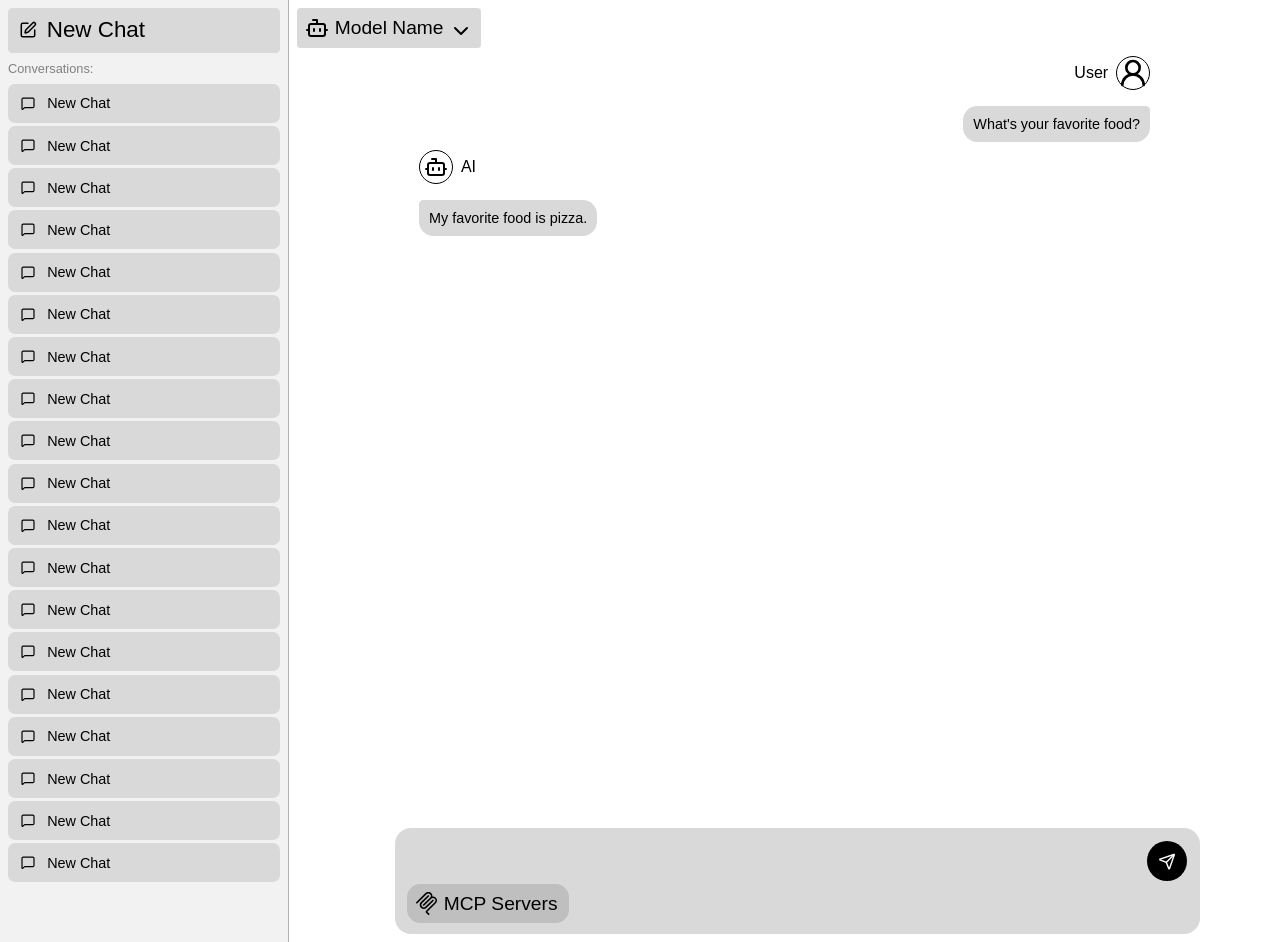
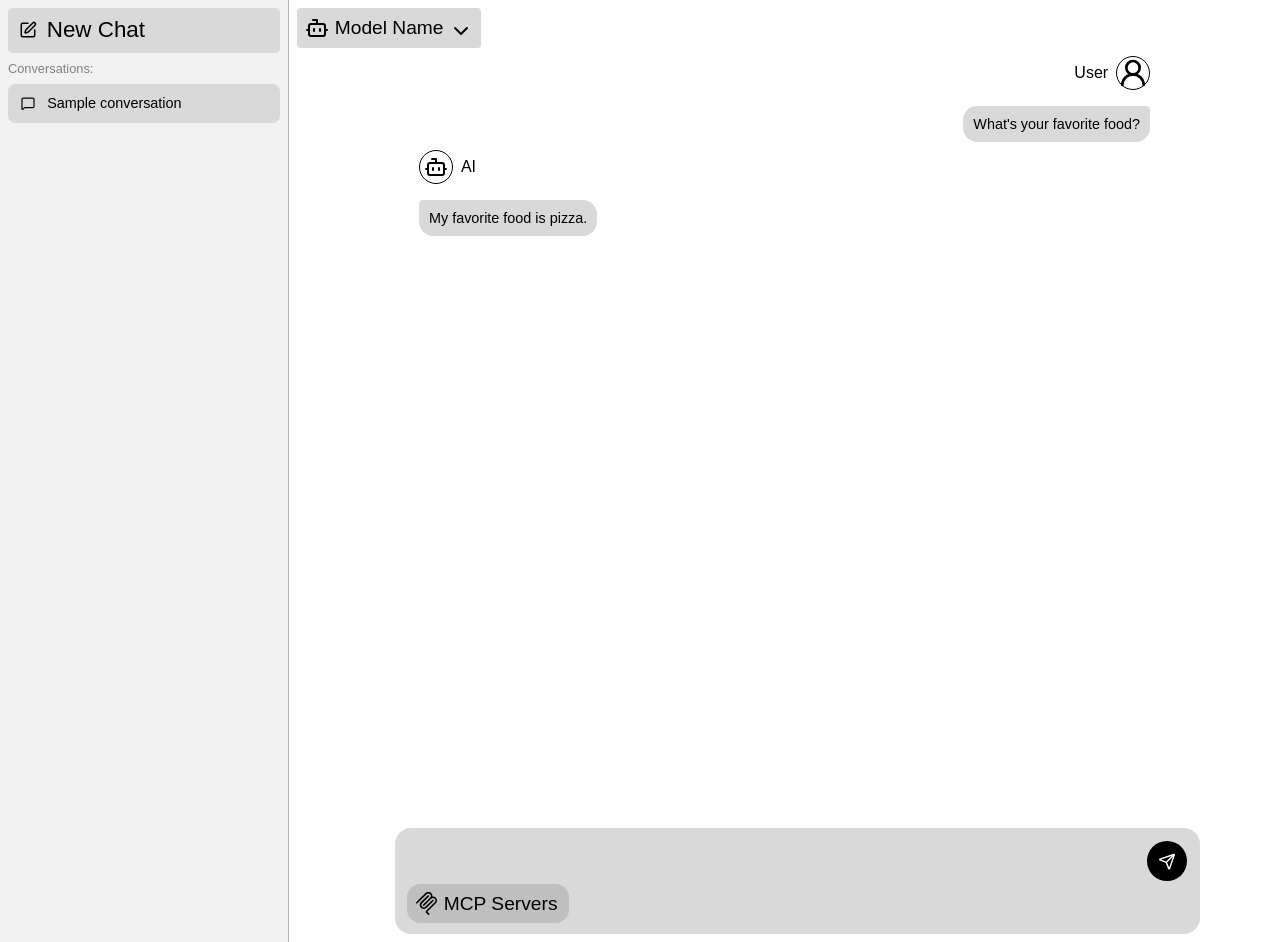
Before and after one commit to AccSwtch50/SimpleChat, a Flask app: template templates/Interface.html in a window 1280 px wide. Run offline with Flask 3, Linux system fonts and the light colour scheme; the template is opened without the code that fills it: most values are stand-ins (such as "Sample title", 1, 10 or a date in 2020).

Commit message:
Further restructured web files and added mock conversation list

```diff
--- a/main.py
+++ b/main.py
@@ -1,10 +1,16 @@
+import uuid
 from flask import Flask, render_template
 
 app = Flask(__name__)
 
+conversations = []
+
+for index in range(50):
+    conversations.append({"id": str(uuid.uuid4()), "name": f"New Chat {index + 1}"})
+
 @app.route("/")
 def main():
-    return render_template("Interface.html")
+    return render_template("Interface.html", conversations=conversations[:20])
 
 if __name__ == "__main__":
     app.run(debug=True)
--- /dev/null
+++ b/requirements.txt
@@ -0,0 +1 @@
+flask
--- a/templates/Interface.js
+++ b/static/js/Interface.js
@@ -6,7 +6,7 @@ const external_scripts = [
 ];
 
 external_scripts.forEach(script => {
-	script_template.src = script;
+	script_template.src = FLASK_STATIC_JS_URL + script;
 	document.querySelector("head").append(script_template.cloneNode(true));
 });
 
--- a/templates/Interface.html
+++ b/templates/Interface.html
@@ -2,9 +2,10 @@
 <html>
 <head>
 	<title>SimpleChat</title>
-	<script type="text/javascript" src="Interface.js"></script>
-	<link rel="stylesheet" type="text/css" href="Interface.css">
-	<link rel="stylesheet" type="text/css" href="icon_theme_tweaks.css">
+	<script>const FLASK_STATIC_JS_URL = "{{ url_for('static', filename='js/') }}";</script>
+	<script type="text/javascript" src="{{ url_for('static', filename='js/Interface.js') }}"></script>
+	<link rel="stylesheet" type="text/css" href="{{ url_for('static', filename='css/Interface.css') }}">
+	<link rel="stylesheet" type="text/css" href="{{ url_for('static', filename='css/icon_theme_tweaks.css') }}">
 	<meta name="viewport" content="width=device-width, initial-scale=1.0">
 </head>
 <body>
@@ -13,25 +14,9 @@
 		<button class="button sidebar-button new-chat"><div class="icon-simplechat new-chat-icon"></div><span class="button-text">New Chat</span></button>
 		<p class="conv-list-title">Conversations:</p>
 		<div class="list conversation-list">
-			<button class="button sidebar-button conversation"><div class="icon-simplechat conversation-icon"></div><span class="button-text">New Chat</span></button>
-			<button class="button sidebar-button conversation"><div class="icon-simplechat conversation-icon"></div><span class="button-text">New Chat</span></button>
-			<button class="button sidebar-button conversation"><div class="icon-simplechat conversation-icon"></div><span class="button-text">New Chat</span></button>
-			<button class="button sidebar-button conversation"><div class="icon-simplechat conversation-icon"></div><span class="button-text">New Chat</span></button>
-			<button class="button sidebar-button conversation"><div class="icon-simplechat conversation-icon"></div><span class="button-text">New Chat</span></button>
-			<button class="button sidebar-button conversation"><div class="icon-simplechat conversation-icon"></div><span class="button-text">New Chat</span></button>
-			<button class="button sidebar-button conversation"><div class="icon-simplechat conversation-icon"></div><span class="button-text">New Chat</span></button>
-			<button class="button sidebar-button conversation"><div class="icon-simplechat conversation-icon"></div><span class="button-text">New Chat</span></button>
-			<button class="button sidebar-button conversation"><div class="icon-simplechat conversation-icon"></div><span class="button-text">New Chat</span></button>
-			<button class="button sidebar-button conversation"><div class="icon-simplechat conversation-icon"></div><span class="button-text">New Chat</span></button>
-			<button class="button sidebar-button conversation"><div class="icon-simplechat conversation-icon"></div><span class="button-text">New Chat</span></button>
-			<button class="button sidebar-button conversation"><div class="icon-simplechat conversation-icon"></div><span class="button-text">New Chat</span></button>
-			<button class="button sidebar-button conversation"><div class="icon-simplechat conversation-icon"></div><span class="button-text">New Chat</span></button>
-			<button class="button sidebar-button conversation"><div class="icon-simplechat conversation-icon"></div><span class="button-text">New Chat</span></button>
-			<button class="button sidebar-button conversation"><div class="icon-simplechat conversation-icon"></div><span class="button-text">New Chat</span></button>
-			<button class="button sidebar-button conversation"><div class="icon-simplechat conversation-icon"></div><span class="button-text">New Chat</span></button>
-			<button class="button sidebar-button conversation"><div class="icon-simplechat conversation-icon"></div><span class="button-text">New Chat</span></button>
-			<button class="button sidebar-button conversation"><div class="icon-simplechat conversation-icon"></div><span class="button-text">New Chat</span></button>
-			<button class="button sidebar-button conversation"><div class="icon-simplechat conversation-icon"></div><span class="button-text">New Chat</span></button>
+			{% for conversation in conversations%}
+			<button onclick="open_conversation(&quot;{{ conversation.id }}&quot;)" class="button sidebar-button conversation"><div class="icon-simplechat conversation-icon"></div><span class="button-text">{{ conversation.name }}</span></button>
+			{% endfor %}
 		</div>
 	</div>
 	<div class="chat-content">
@@ -90,7 +75,7 @@
 							<button class="button transparent-button mcp-tool" onclick="select_mcp(&quot;tavily&quot;)">Tavily Search</button>
 							<button class="button transparent-button mcp-tool" onclick="select_mcp(&quot;parallel-search&quot;)">Parallel Search</button>
 						</div>
-						<button class="button dropdown-button mcp-dropdown" onclick="mcp_tools_clicked()"><img class="icon-simplechat mcp-icon" src="assets/mcp.svg" loading="lazy" /><span class="button-text">MCP Servers</span></button>
+						<button class="button dropdown-button mcp-dropdown" onclick="mcp_tools_clicked()"><img class="icon-simplechat mcp-icon" src="{{ url_for('static', filename='assets/mcp.svg') }}" loading="lazy" /><span class="button-text">MCP Servers</span></button>
 					</div>
 				</div>
 			</div>
```
Also changed, not shown: static/assets/mcp.svg (renamed from templates/assets/mcp.svg), static/css/Interface.css (renamed from templates/Interface.css), static/css/conversation-box.css (renamed from templates/conversation-box.css), static/css/conversation-input.css (renamed from templates/conversation-input.css), static/css/icon_theme_tweaks.css (renamed from templates/icon_theme_tweaks.css), static/css/sidebar.css (renamed from templates/sidebar.css), static/js/icon_theme_switcher.js (renamed from templates/icon_theme_switcher.js).
